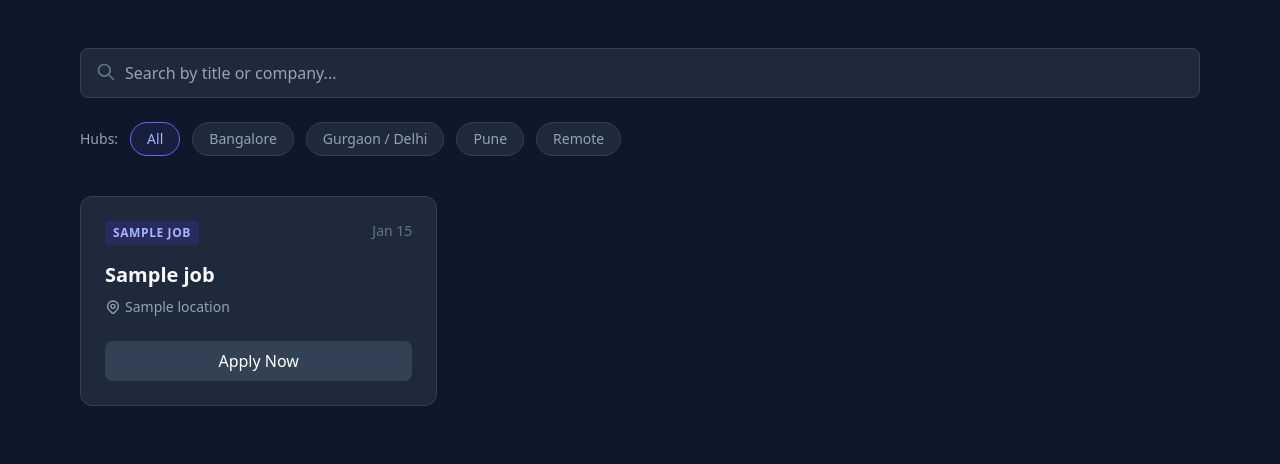
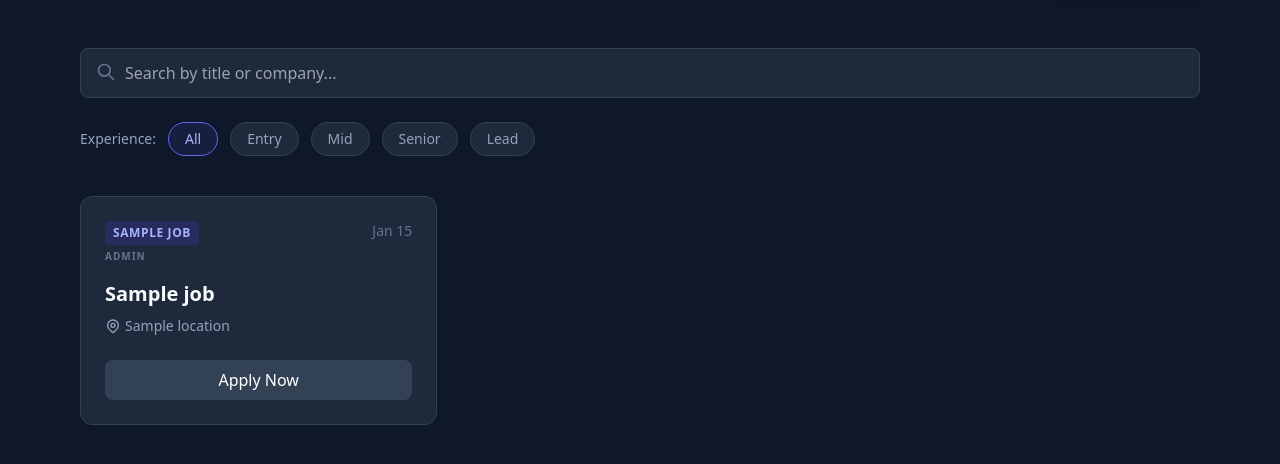
Before and after one commit to Prabhakars367/job-aggregator, a FastAPI app: template templates/index.html in a window 1280 px wide. Shown: the part 104-568 px from the top of the page. Run offline with FastAPI, Linux system fonts and the light colour scheme; the template is opened without the code that fills it: most values are stand-ins (such as "Sample title", 1, 10 or a date in 2020); some libraries are stand-ins or nearby versions.

Commit message:
feat: add experience level filtering (Entry, Mid, Senior, Lead) with regex-based extraction

```diff
--- a/app.py
+++ b/app.py
@@ -35,7 +35,8 @@ async def dashboard(request: Request, db: Session = Depends(get_db)):
 async def get_jobs_json(
     db: Session = Depends(get_db),
     company: str = None,
-    title: str = None
+    title: str = None,
+    experience: str = None
 ):
     """Returns job listings in JSON format with optional filters."""
     query = db.query(Job)
@@ -43,6 +44,8 @@ async def get_jobs_json(
         query = query.filter(Job.company_name.contains(company))
     if title:
         query = query.filter(Job.job_title.contains(title))
+    if experience:
+        query = query.filter(Job.experience_level == experience)
 
     jobs = query.order_by(Job.date_added.desc()).all()
     return [
@@ -52,6 +55,7 @@ async def get_jobs_json(
             "job_title": j.job_title,
             "job_url": j.job_url,
             "location": j.location,
+            "experience_level": j.experience_level,
             "date_added": j.date_added.strftime("%Y-%m-%d")
         }
         for j in jobs
--- a/models.py
+++ b/models.py
@@ -25,6 +25,7 @@ class Job(Base):
     job_title = Column(String, index=True)
     job_url = Column(String, unique=True, index=True)
     location = Column(String)
+    experience_level = Column(String, index=True, default="Not Specified")
     date_added = Column(DateTime, default=datetime.datetime.utcnow)
 
 # Create the tables
--- a/templates/index.html
+++ b/templates/index.html
@@ -56,22 +56,22 @@
             </div>
 
             <div class="flex flex-wrap gap-3 items-center">
-                <span class="text-sm font-medium text-slate-400">Hubs:</span>
+                <span class="text-sm font-medium text-slate-400">Experience:</span>
                 <button
-                    class="filter-chip active px-4 py-1.5 rounded-full text-sm font-medium border border-indigo-500 bg-indigo-500/10 text-indigo-300 transition-all hover:bg-indigo-500/20"
-                    data-hub="all">All</button>
+                    class="exp-chip active px-4 py-1.5 rounded-full text-sm font-medium border border-indigo-500 bg-indigo-500/10 text-indigo-300 transition-all hover:bg-indigo-500/20"
+                    data-level="all">All</button>
                 <button
-                    class="filter-chip px-4 py-1.5 rounded-full text-sm font-medium border border-slate-700 bg-slate-800 text-slate-400 transition-all hover:border-slate-600 hover:text-slate-300"
-                    data-hub="bangalore">Bangalore</button>
+                    class="exp-chip px-4 py-1.5 rounded-full text-sm font-medium border border-slate-700 bg-slate-800 text-slate-400 transition-all hover:border-slate-600 hover:text-slate-300"
+                    data-level="Entry">Entry</button>
                 <button
-                    class="filter-chip px-4 py-1.5 rounded-full text-sm font-medium border border-slate-700 bg-slate-800 text-slate-400 transition-all hover:border-slate-600 hover:text-slate-300"
-                    data-hub="gurgaon">Gurgaon / Delhi</button>
+                    class="exp-chip px-4 py-1.5 rounded-full text-sm font-medium border border-slate-700 bg-slate-800 text-slate-400 transition-all hover:border-slate-600 hover:text-slate-300"
+                    data-level="Mid">Mid</button>
                 <button
-                    class="filter-chip px-4 py-1.5 rounded-full text-sm font-medium border border-slate-700 bg-slate-800 text-slate-400 transition-all hover:border-slate-600 hover:text-slate-300"
-                    data-hub="pune">Pune</button>
+                    class="exp-chip px-4 py-1.5 rounded-full text-sm font-medium border border-slate-700 bg-slate-800 text-slate-400 transition-all hover:border-slate-600 hover:text-slate-300"
+                    data-level="Senior">Senior</button>
                 <button
-                    class="filter-chip px-4 py-1.5 rounded-full text-sm font-medium border border-slate-700 bg-slate-800 text-slate-400 transition-all hover:border-slate-600 hover:text-slate-300"
-                    data-hub="remote">Remote</button>
+                    class="exp-chip px-4 py-1.5 rounded-full text-sm font-medium border border-slate-700 bg-slate-800 text-slate-400 transition-all hover:border-slate-600 hover:text-slate-300"
+                    data-level="Lead">Lead</button>
             </div>
         </div>
 
@@ -79,12 +79,18 @@
         <div id="job-grid" class="grid grid-cols-1 md:grid-cols-2 lg:grid-cols-3 gap-6">
             {% for job in jobs %}
             <div class="job-card rounded-xl p-6 flex flex-col h-full" data-title="{{ job.job_title }}"
-                data-company="{{ job.company_name }}" data-location="{{ job.location }}">
+                data-company="{{ job.company_name }}" data-location="{{ job.location }}"
+                data-exp="{{ job.experience_level }}">
                 <div class="flex justify-between items-start mb-4">
-                    <span
-                        class="bg-indigo-900/50 text-indigo-300 text-xs font-bold px-2 py-1 rounded uppercase tracking-wider">
-                        {{ job.company_name }}
-                    </span>
+                    <div class="flex flex-col gap-1">
+                        <span
+                            class="bg-indigo-900/50 text-indigo-300 text-xs font-bold px-2 py-1 rounded uppercase tracking-wider w-fit">
+                            {{ job.company_name }}
+                        </span>
+                        <span class="text-[10px] text-slate-500 font-semibold uppercase tracking-widest">
+                            {{ job.experience_level }}
+                        </span>
+                    </div>
                     <span class="text-slate-500 text-sm">
                         {{ job.date_added.strftime('%b %d') }}
                     </span>
@@ -123,6 +129,7 @@
         const filterChips = document.querySelectorAll('.filter-chip');
 
         let activeHub = 'all';
+        let activeExp = 'all';
 
         // Combined filter function
         const applyFilters = () => {
@@ -134,9 +141,11 @@
                 const title = card.dataset.title.toLowerCase();
                 const company = card.dataset.company.toLowerCase();
                 const location = card.dataset.location.toLowerCase();
+                const exp = card.dataset.exp;
 
                 const matchesSearch = title.includes(term) || company.includes(term);
                 let matchesHub = true;
+                let matchesExp = true;
 
                 if (activeHub !== 'all') {
                     if (activeHub === 'remote') {
@@ -148,7 +157,11 @@
                     }
                 }
 
-                if (matchesSearch && matchesHub) {
+                if (activeExp !== 'all') {
+                    matchesExp = (exp === activeExp);
+                }
+
+                if (matchesSearch && matchesHub && matchesExp) {
                     card.style.display = 'flex';
                     foundCount++;
                 } else {
@@ -182,6 +195,22 @@
             });
         });
 
+        // Experience chip listeners
+        const expChips = document.querySelectorAll('.exp-chip');
+        expChips.forEach(chip => {
+            chip.addEventListener('click', () => {
+                expChips.forEach(c => {
+                    c.classList.remove('active', 'border-indigo-500', 'bg-indigo-500/10', 'text-indigo-300');
+                    c.classList.add('border-slate-700', 'bg-slate-800', 'text-slate-400');
+                });
+                chip.classList.add('active', 'border-indigo-500', 'bg-indigo-500/10', 'text-indigo-300');
+                chip.classList.remove('border-slate-700', 'bg-slate-800', 'text-slate-400');
+
+                activeExp = chip.dataset.level;
+                applyFilters();
+            });
+        });
+
         // Refresh trigger
         refreshBtn.addEventListener('click', async () => {
             refreshBtn.disabled = true;
```
Also changed, not shown: scrapers.py (+48 -0 lines).
